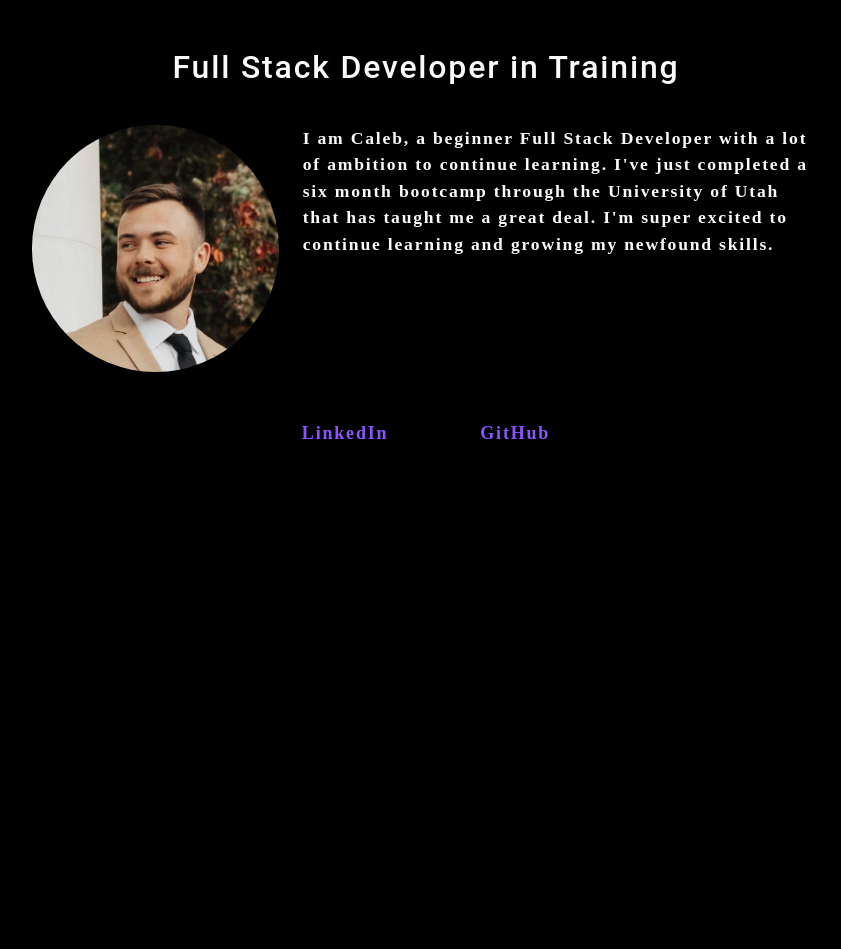
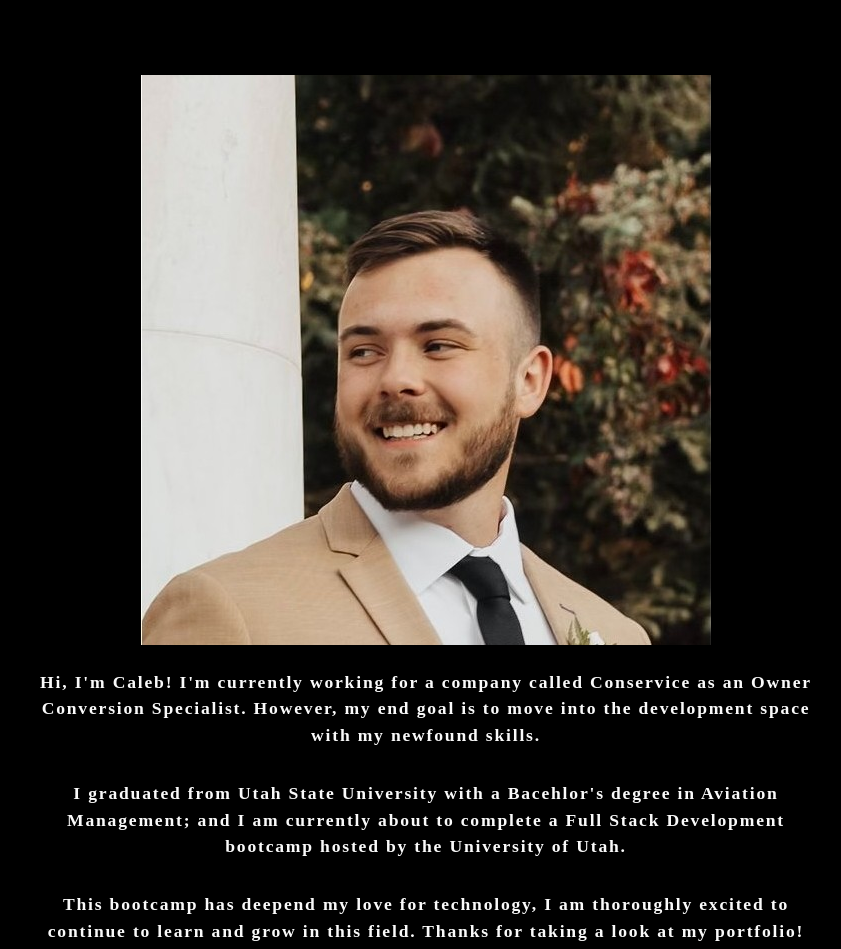
Before and after one commit to CalebLawver/my-react-portfolio, a React (Create React App) app: page / in a window 1280 px wide. Shown: the part 100-1049 px from the top of the page, without its empty margins (214-1055 px from the left). Before the commit the page ends 800 px from the top, so only its background shows below. Built offline with nearby package versions, Linux system fonts and the light colour scheme.

Commit message:
about me updated

```diff
--- a/src/components/About/index.js
+++ b/src/components/About/index.js
@@ -3,19 +3,25 @@ import React from 'react';
 function About() {
     return (
         <div className='container d-flex flex-column align-items-center'>
-            <h2 className="">Full Stack Developer in Training</h2>
             <hr/>
             <div className="container">
-                <div className='row'>
-                    <img className="img-responsive rounded-circle col-4" src="/assets/me.jpg" alt="Caleb Lawver"/>
-            <p className='col-8 border-box'>
-                I am Caleb, a beginner Full Stack Developer with a lot of ambition to continue learning. I've just completed a six month bootcamp through the University of Utah that has taught me a great deal.
-                I'm super excited to continue learning and growing my newfound skills.
-            </p>
+                <div className='col'>
+                    <div className='img-responsive row-3 text-center'>
+                        <img src="/assets/me.jpg" alt="Caleb Lawver"/>
+                    </div>
+                    <div className='row-8 border-box pt-3 text-center'>
+                        <p className='p-2'>
+                            Hi, I'm Caleb! I'm currently working for a company called Conservice as an Owner Conversion Specialist. However, my end goal is to move into the development space with my newfound skills.
+                        </p>
+                        <p className='p-2'>
+                            I graduated from Utah State University with a Bacehlor's degree in Aviation Management; and I am currently about to complete a Full Stack Development bootcamp hosted by the University of Utah.
+                        </p>
+                        <p className='p-2'>
+                            This bootcamp has deepend my love for technology, I am thoroughly excited to continue to learn and grow in this field. Thanks for taking a look at my portfolio! Please reach out to me through my contact section!
+                        </p>
+                    </div>
                 </div>
-
             </div>
-
         </div>
     )
 }
```
